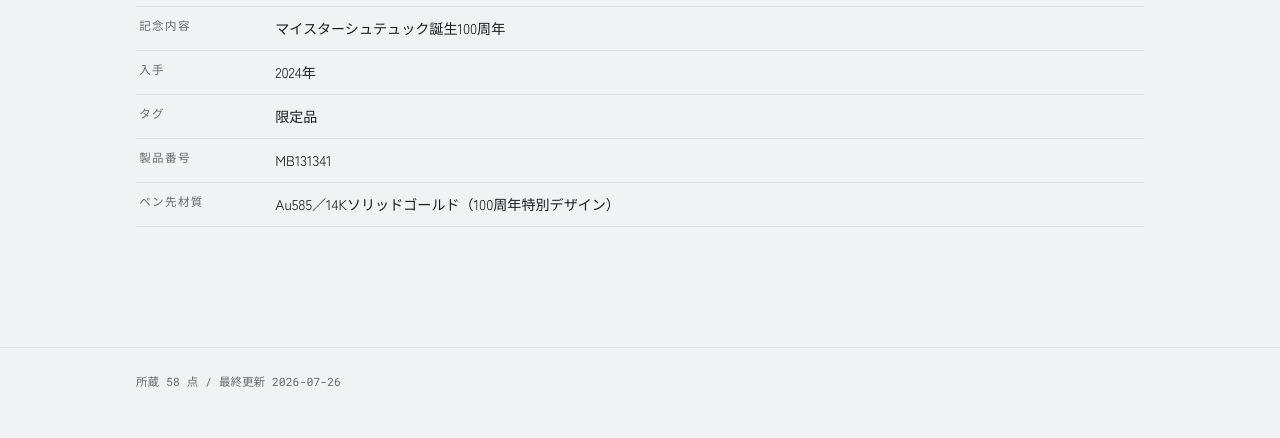
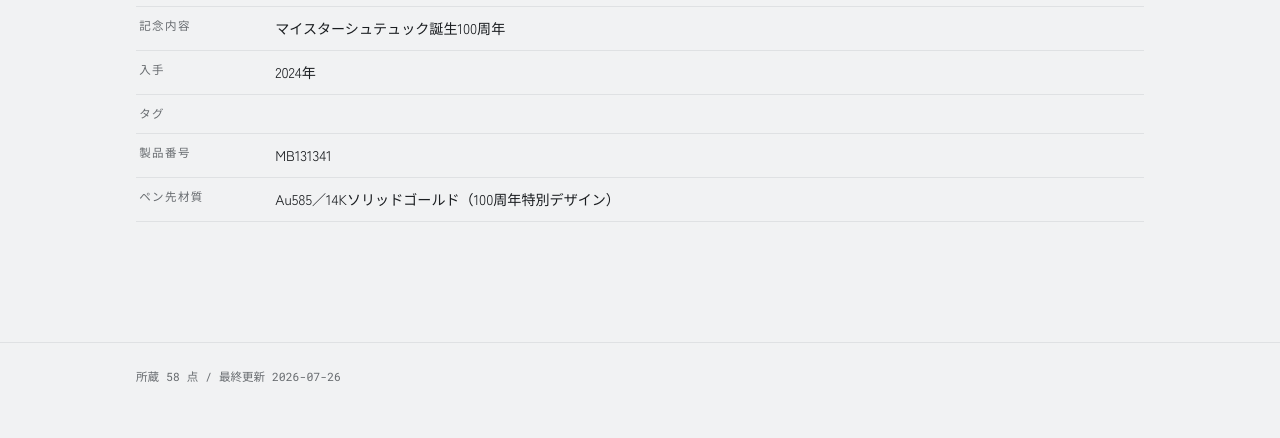
Before and after one commit to mono121/penpocket, a Jekyll site: the page built from _pens/montblanc-origin-classique-green.md, in a window 1280 px wide. Shown: the part 610-1048 px from the top of the page. Built offline with Jekyll 4.4.1, drawn with Linux system fonts in a browser that asks for light colours.

Commit message:
Drop the unsupported 限定品 tag from the Origin Collection
The verification report confirms MB131341, the green resin and the
100th-anniversary Au585/14K nib, but says nothing about the pen being a
limited edition — The Origin Collection is regular production. The
commemoration field already records the anniversary, which is the part
that is actually sourced.

Co-Authored-By: Claude Opus 5 <noreply@anthropic.com>

```diff
--- a/_pens/montblanc-origin-classique-green.md
+++ b/_pens/montblanc-origin-classique-green.md
@@ -6,8 +6,6 @@ acquired: 2024
 color: グリーン
 nib: F
 commemoration: マイスターシュテュック誕生100周年
-tags:
-- 限定品
 custom_fields:
 - label: 製品番号
   value: MB131341
```
